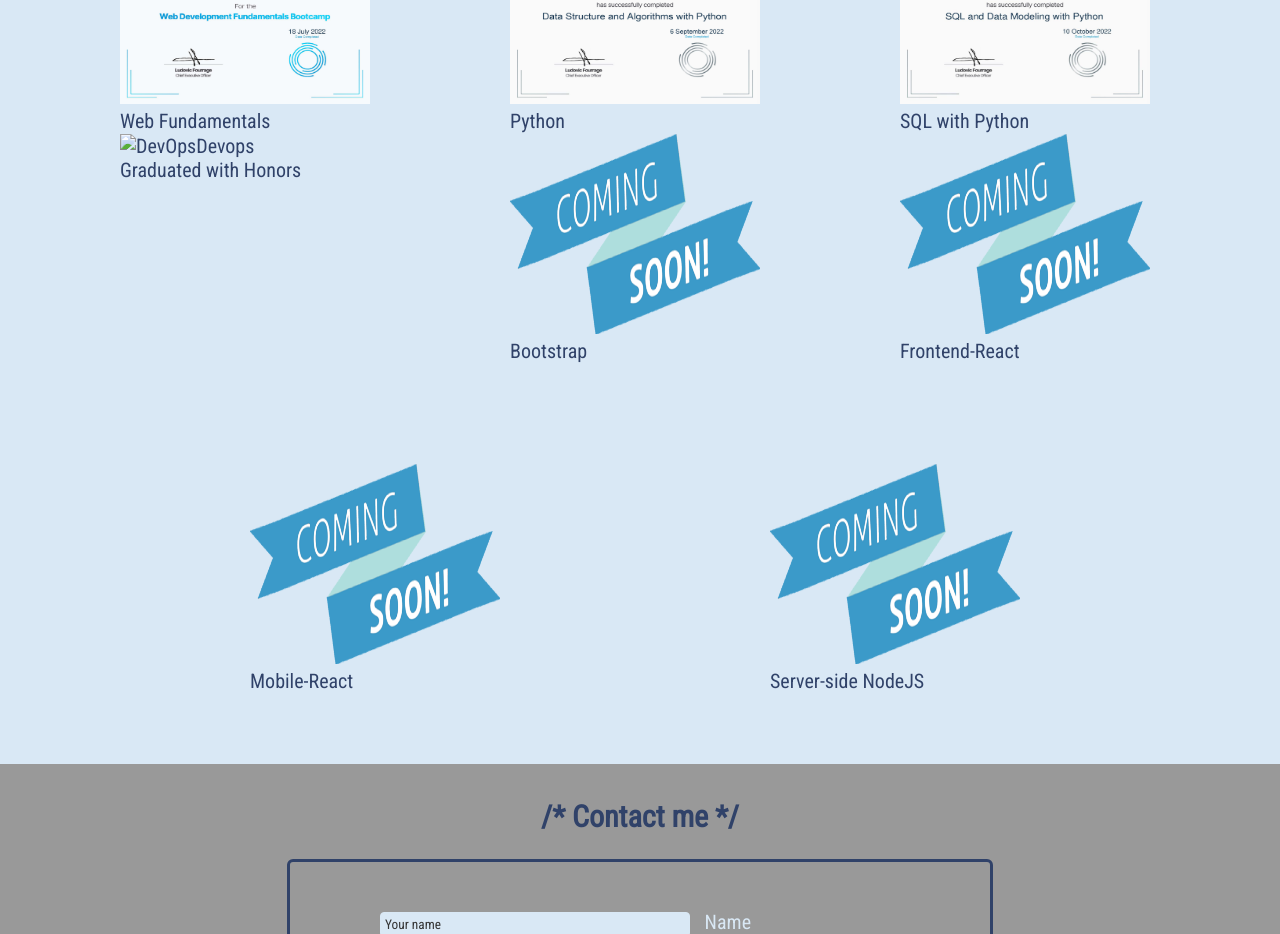
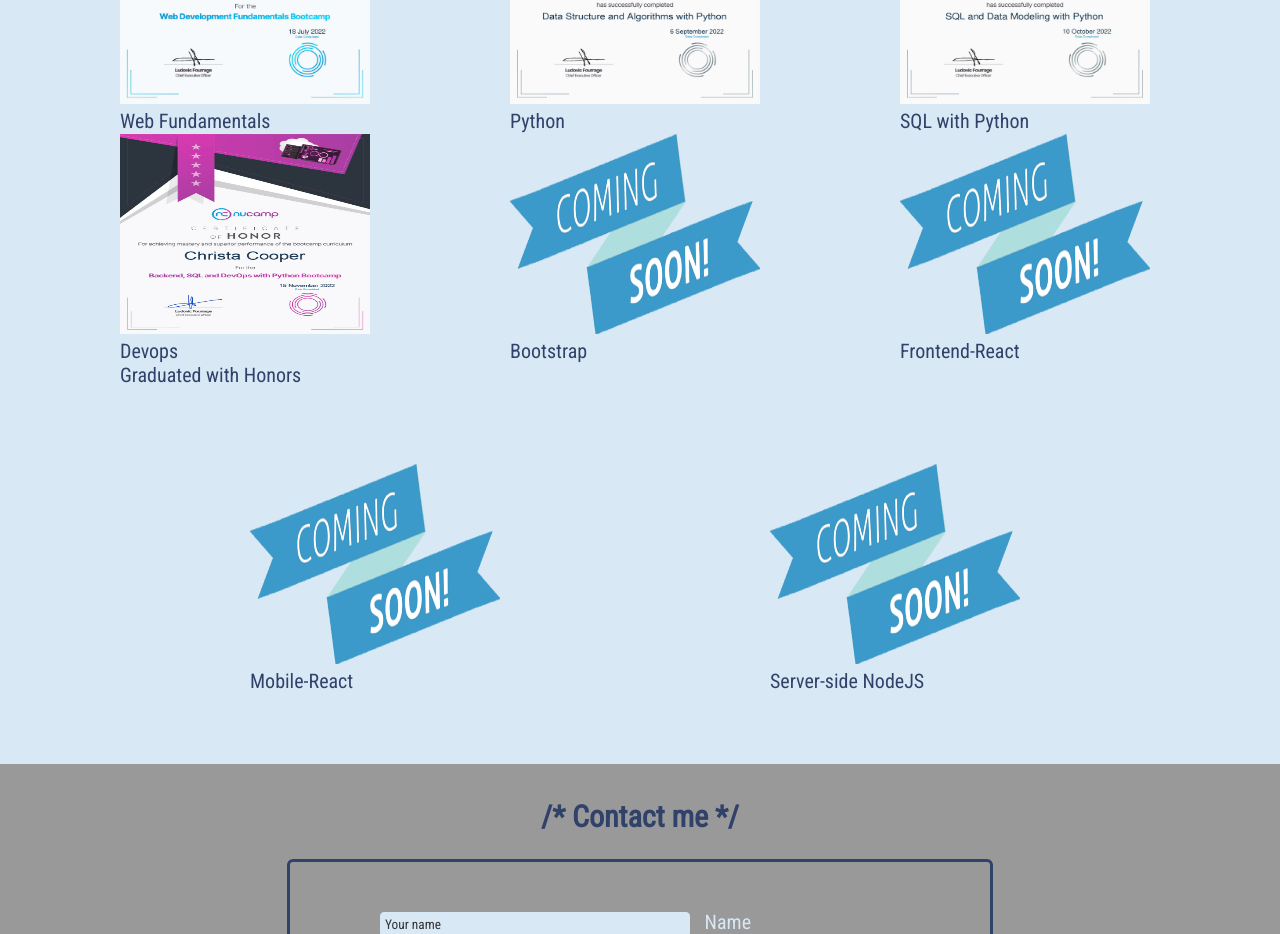
Before and after one commit to usmc-Blockhead/certificates, a plain HTML site: page index.html in a window 1280 px wide. Shown: the part 1540-2474 px from the top of the page. Drawn offline with Linux system fonts and the light colour scheme; a web font is replaced by a local one.

Commit message:
Update index.html

```diff
--- a/index.html
+++ b/index.html
@@ -111,7 +111,7 @@
                 </div>
 
                 <div class="item">
-                    <img src="./Modern_Software_Engineering_with_DevOps-Backend,_SQL,_and_DevOps_with_Python_Certificate___Honor_Student_17624.pdf" width="250" height="200" alt="DevOps" />Devops<br>Graduated with Honors
+                    <img src="./Modern_Software_Engineering_with_DevOps-Honor_Student_176241024_1.jpg" width="250" height="200" alt="DevOps" />Devops<br>Graduated with Honors
                 </div>
 
                 <div class="item">
```
